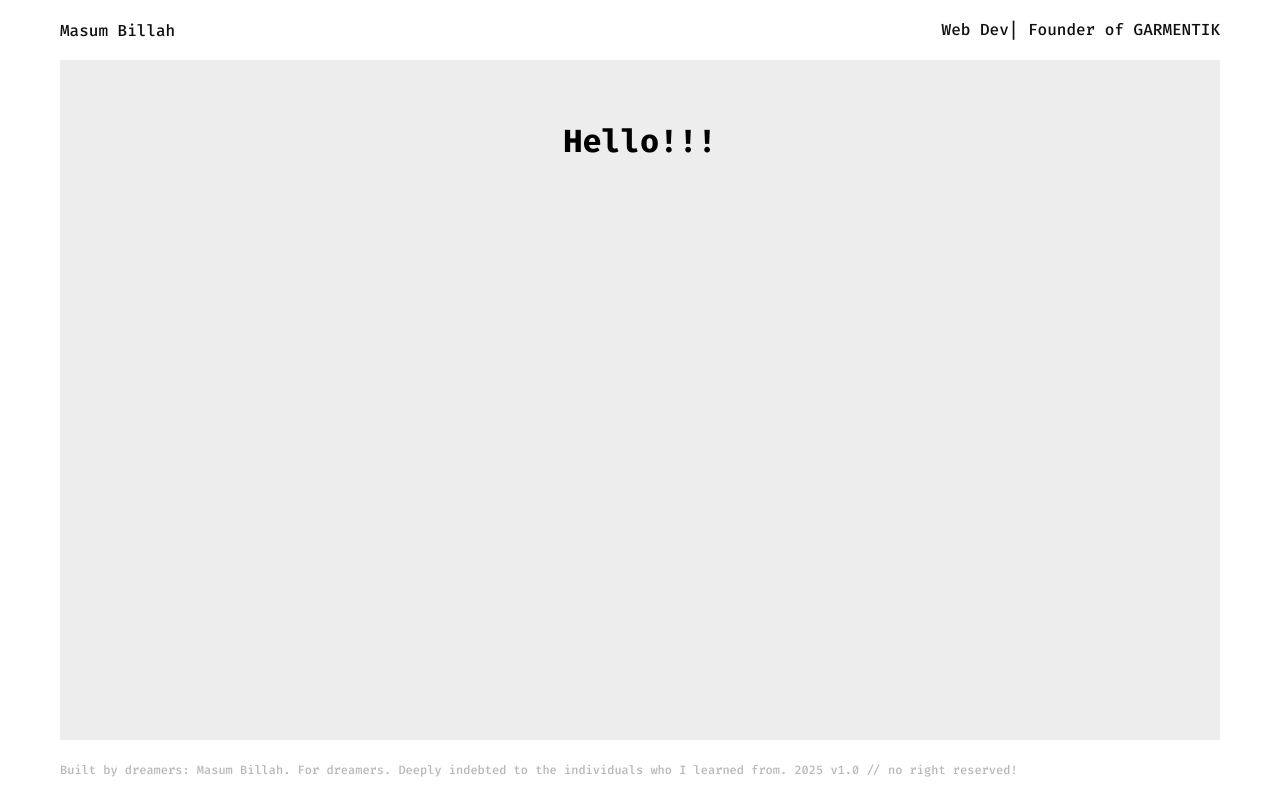
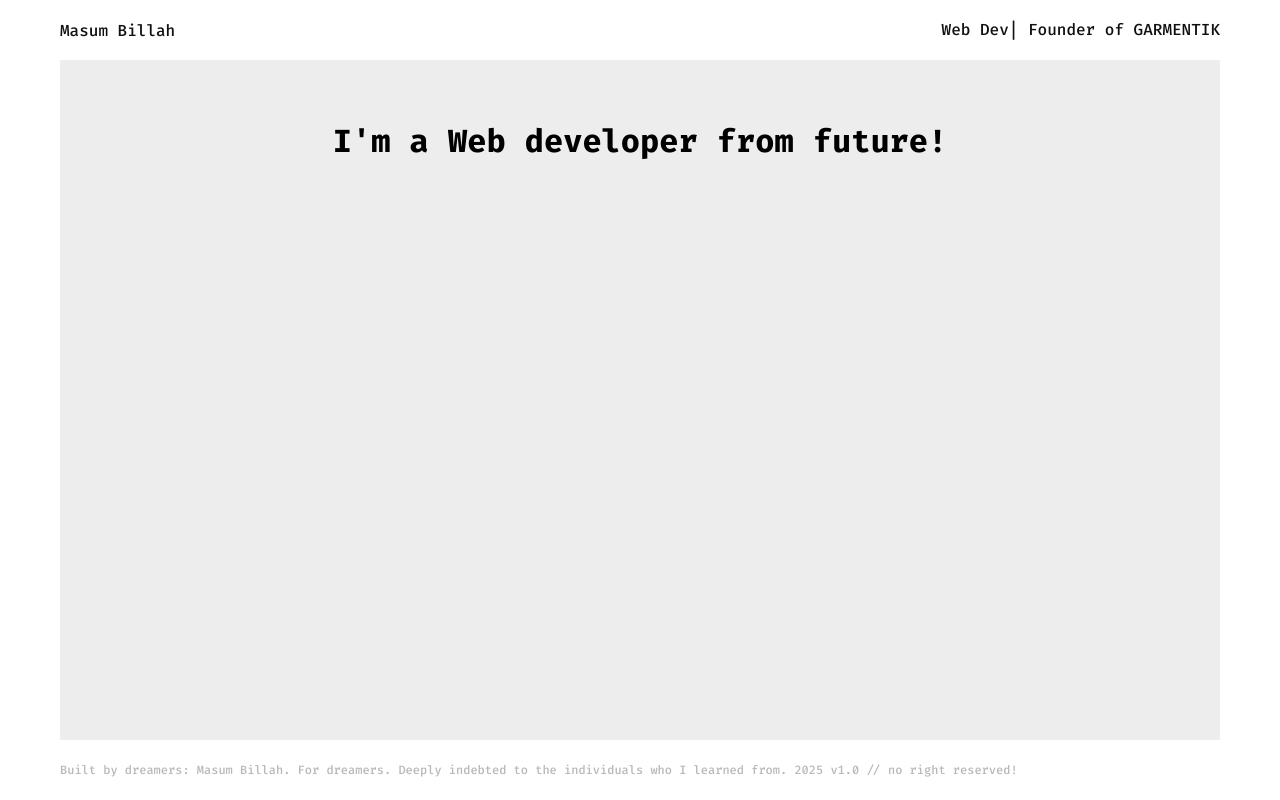
Before and after one commit to billahdotdev/billah, a React (Vite) app: page / in a window 1280 px wide. Built offline with nearby package versions, Linux system fonts and the light colour scheme.

Commit message:
Add Content

```diff
--- a/src/components/Component.jsx
+++ b/src/components/Component.jsx
@@ -2,7 +2,7 @@ import '../styles/Component.css';
 const Component = ({ children }) => {
   return (
       <>
-      <div className="hello"><h1>Hello!!!</h1></div>
+      <div className="hello"><h1>I'm a Web developer from future!</h1></div>
 
       </>
   );
```
